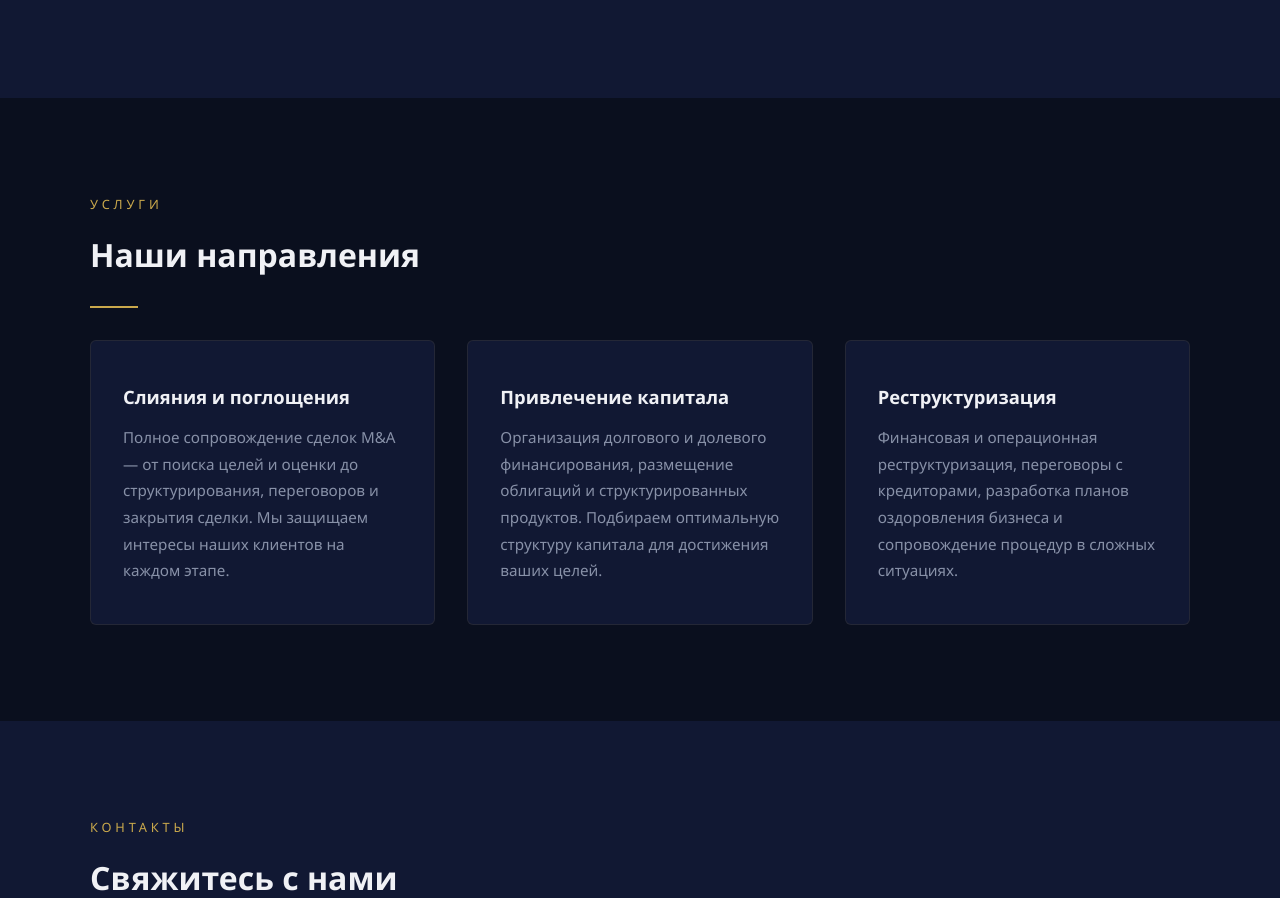
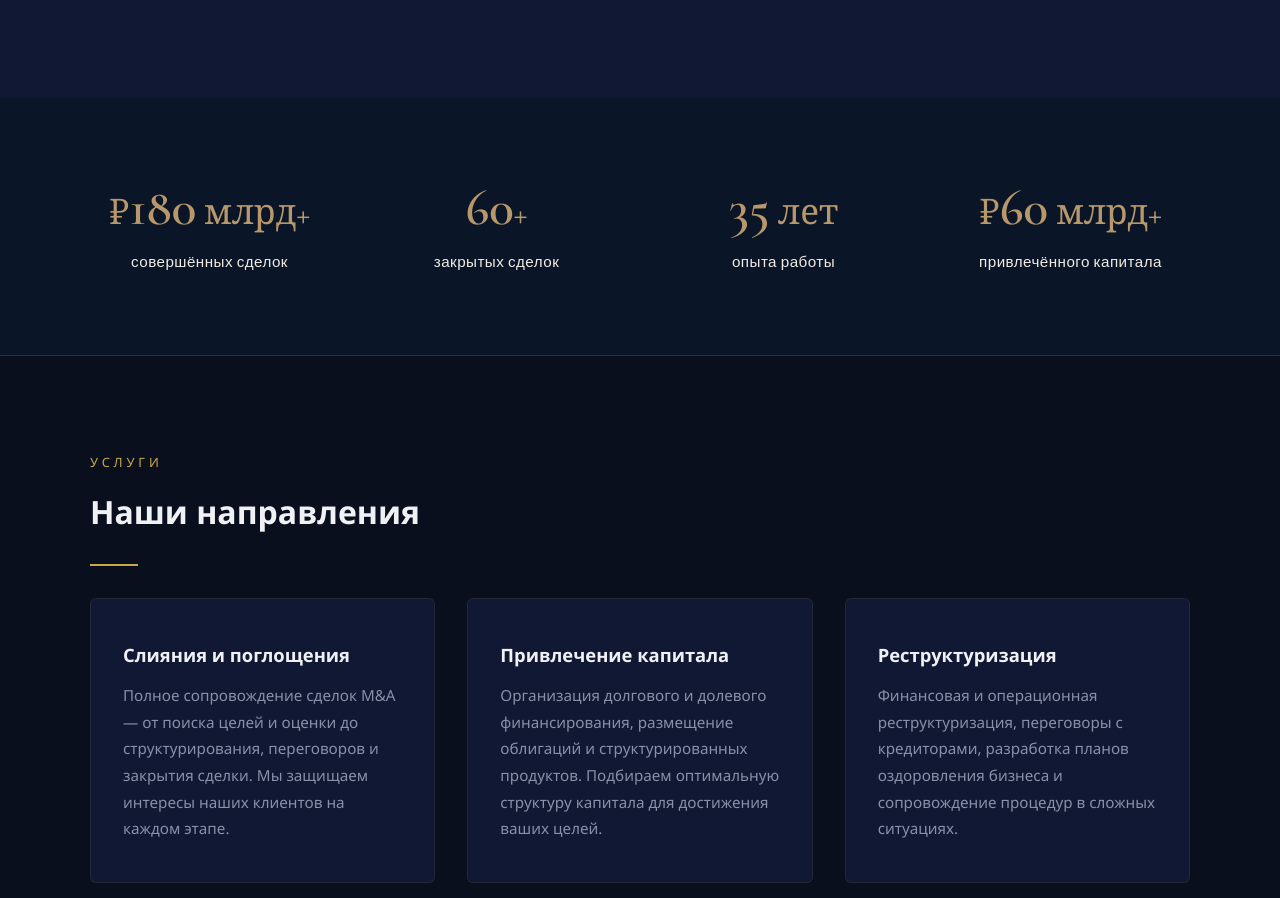
Before and after one commit to konstantintretyakov/kotana, a Flask app: page / in a window 1280 px wide. Shown: the part 1210-2108 px from the top of the page. Run offline with Flask 3, Linux system fonts and the light colour scheme.

Commit message:
Add animated stats section with count-up counters on scroll
Co-Authored-By: Claude Opus 4.6 <noreply@anthropic.com>

```diff
--- a/static/style.css
+++ b/static/style.css
@@ -171,6 +171,45 @@ section {
     opacity: 0.5;
 }
 
+/* ── Stats ── */
+.stats {
+    background: #0a1628;
+    padding: 5rem 2rem;
+    border-bottom: 1px solid rgba(184, 151, 106, 0.2);
+}
+
+.stats-grid {
+    max-width: 1100px;
+    margin: 0 auto;
+    display: grid;
+    grid-template-columns: repeat(4, 1fr);
+    gap: 3rem;
+    text-align: center;
+}
+
+.stat-number {
+    font-family: 'Cormorant Garamond', Georgia, serif;
+    font-size: 3.2rem;
+    font-weight: 600;
+    color: #b8976a;
+    line-height: 1.2;
+}
+
+.stat-prefix,
+.stat-suffix {
+    font-size: 2.2rem;
+    font-weight: 500;
+}
+
+.stat-label {
+    font-family: 'Outfit', sans-serif;
+    font-size: 0.95rem;
+    font-weight: 300;
+    color: #f0ece4;
+    margin-top: 0.6rem;
+    letter-spacing: 0.03em;
+}
+
 /* ── About ── */
 .about {
     background: var(--navy);
@@ -342,6 +381,13 @@ footer {
 }
 
 /* ── Responsive ── */
+@media (max-width: 1024px) {
+    .stats-grid {
+        grid-template-columns: repeat(2, 1fr);
+        gap: 2.5rem 3rem;
+    }
+}
+
 @media (max-width: 768px) {
     .hero h1 {
         font-size: 2.4rem;
@@ -360,3 +406,19 @@ footer {
         padding: 4rem 1.25rem;
     }
 }
+
+@media (max-width: 480px) {
+    .stats-grid {
+        grid-template-columns: 1fr;
+        gap: 2rem;
+    }
+
+    .stat-number {
+        font-size: 2.6rem;
+    }
+
+    .stat-prefix,
+    .stat-suffix {
+        font-size: 1.8rem;
+    }
+}
--- a/templates/index.html
+++ b/templates/index.html
@@ -4,6 +4,9 @@
     <meta charset="UTF-8">
     <meta name="viewport" content="width=device-width, initial-scale=1.0">
     <title>КОТАНА — Investment Banking Boutique</title>
+    <link rel="preconnect" href="https://fonts.googleapis.com">
+    <link rel="preconnect" href="https://fonts.gstatic.com" crossorigin>
+    <link href="https://fonts.googleapis.com/css2?family=Cormorant+Garamond:wght@500;600&family=Outfit:wght@300;400&display=swap" rel="stylesheet">
     <link rel="stylesheet" href="{{ url_for('static', filename='style.css') }}">
     <link rel="icon" type="image/svg+xml" href="{{ url_for('static', filename='favicon.svg') }}">
 </head>
@@ -49,6 +52,61 @@
         </p>
     </div>
 </section>
+
+<!-- Stats -->
+<section class="stats" id="stats">
+    <div class="stats-grid">
+        <div class="stat-item">
+            <div class="stat-number">
+                <span class="stat-prefix">&#8381;</span><span class="stat-count" data-target="180">0</span><span class="stat-suffix"> млрд+</span>
+            </div>
+            <div class="stat-label">совершённых сделок</div>
+        </div>
+        <div class="stat-item">
+            <div class="stat-number">
+                <span class="stat-count" data-target="60">0</span><span class="stat-suffix">+</span>
+            </div>
+            <div class="stat-label">закрытых сделок</div>
+        </div>
+        <div class="stat-item">
+            <div class="stat-number">
+                <span class="stat-count" data-target="35">0</span><span class="stat-suffix"> лет</span>
+            </div>
+            <div class="stat-label">опыта работы</div>
+        </div>
+        <div class="stat-item">
+            <div class="stat-number">
+                <span class="stat-prefix">&#8381;</span><span class="stat-count" data-target="60">0</span><span class="stat-suffix"> млрд+</span>
+            </div>
+            <div class="stat-label">привлечённого капитала</div>
+        </div>
+    </div>
+</section>
+<script>
+    (function() {
+        var animated = false;
+        var observer = new IntersectionObserver(function(entries) {
+            if (entries[0].isIntersecting && !animated) {
+                animated = true;
+                document.querySelectorAll('.stat-count').forEach(function(el) {
+                    var target = parseInt(el.getAttribute('data-target'));
+                    var duration = 2000;
+                    var start = performance.now();
+                    function update(now) {
+                        var t = Math.min((now - start) / duration, 1);
+                        t = 1 - Math.pow(1 - t, 3);
+                        el.textContent = Math.round(target * t);
+                        if (t < 1) requestAnimationFrame(update);
+                        else el.textContent = target;
+                    }
+                    requestAnimationFrame(update);
+                });
+                observer.disconnect();
+            }
+        }, {threshold: 0.3});
+        observer.observe(document.getElementById('stats'));
+    })();
+</script>
 
 <!-- Services -->
 <section class="services" id="services">
```
